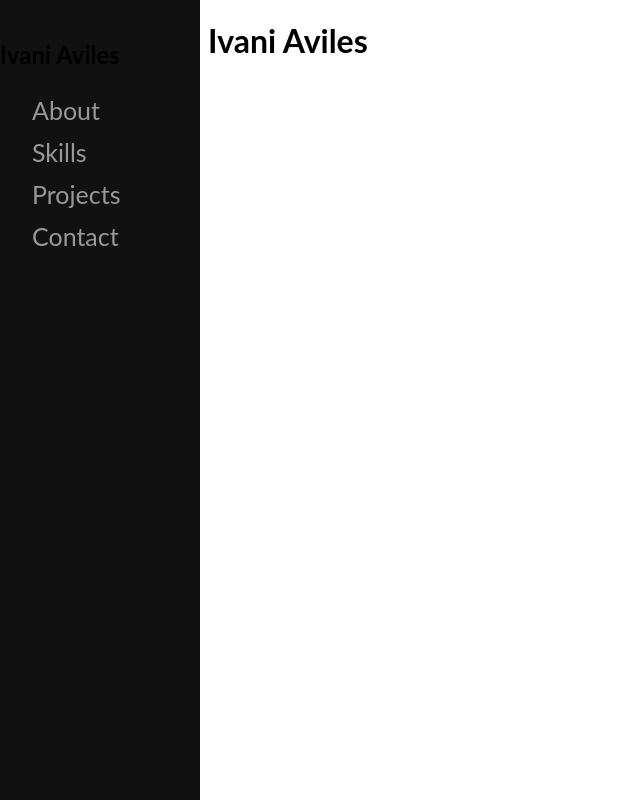
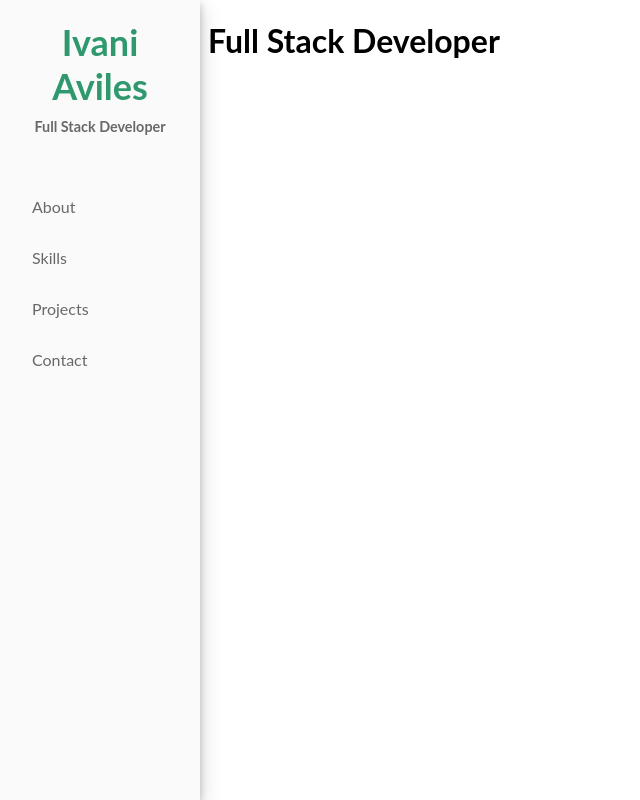
Before and after one commit to Ivani451/MyPortfolio, a website: page dist/index.html in a window 1280 px wide. Shown: the whole page, without its empty margins (0-640 px from the left). Drawn offline with Linux system fonts and the light colour scheme.

Commit message:
modified css

```diff
--- a/scss/main.scss
+++ b/scss/main.scss
@@ -9,15 +9,20 @@ body {
   z-index: 1;
   top: 0;
   left: 0;
-  background-color: #111;
+  background-color: rgb(250, 250, 250);
   overflow-x: hidden;
-  padding-top: 20px;
+  box-shadow: 0 4px 8px 0 rgba(0, 0, 0, 0.2), 0 6px 20px 0 rgba(0, 0, 0, 0.19);
+
+  #logo {
+    text-align: center;
+    padding: 0 0 1em 0;
+  }
 
   a {
-    padding: 6px 6px 6px 32px;
+    padding: 1em 1em 1em 2em;
     text-decoration: none;
-    font-size: 25px;
-    color: #999898;
+    font-size: 1em;
+    color: #686868;
     display: block;
   }
 
```
Also changed, not shown: dist/css/main.css, dist/index.html.
